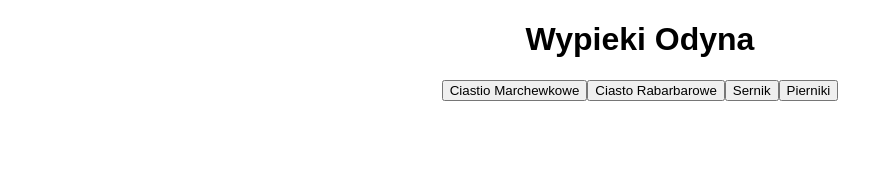
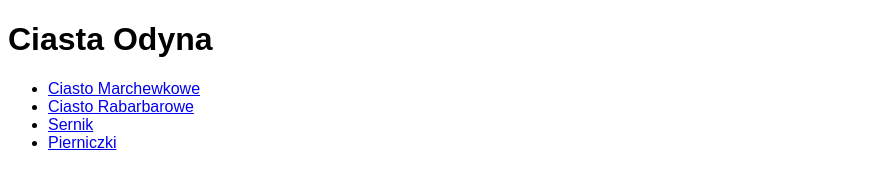
Before and after one commit to OzzyTheHuman/odin-recipes, a plain HTML site: page index.html in a window 1280 px wide. Shown: the whole page, without its empty margins (0-892 px from the left). Drawn offline with Linux system fonts and the light colour scheme.

```diff
--- a/index.html
+++ b/index.html
@@ -6,23 +6,13 @@
     <link rel="stylesheet" href="styles.css">
 </head>
 <body>
-    <h1>Wypieki Odyna</h1>
-<div class="container">
-    <form class="button" action="recipes/ciasto-marchewkowe.html">
-        <input type="submit" value="Ciastio Marchewkowe" />
-    </form>
+    <h1>Ciasta Odyna</h1>
+    <ul>
+        <li><a href="recipes/ciasto-marchewkowe.html">Ciasto Marchewkowe</a></li>
+        <li><a href="recipes/ciasto-rabarbar.html">Ciasto Rabarbarowe</a></li>
+        <li><a href="recipes/ciasto-sernik.html">Sernik</a></li>
+        <li><a href="recipes/pierniki.html">Pierniczki</a></li>
+    </ul>
 
-    <form class="button" action="recipes/ciasto-rabarbar.html">
-        <input type="submit" value="Ciasto Rabarbarowe" />
-    </form>
-
-    <form class="button" action="recipes/ciasto-sernik.html">
-        <input type="submit" value="Sernik" />
-    </form>
-
-    <form class="button" action="recipes/pierniki.html">
-        <input type="submit" value="Pierniki" />
-    </form>
-</div>
 </body>
 </html>
--- a/styles.css
+++ b/styles.css
@@ -1,11 +1,3 @@
 body {
     font-family: Arial, Helvetica, sans-serif;
 }
-h1 {
-    text-align: center;
-}
-.container {
-    display: flex;
-flex-direction: row;
-justify-content: center;
-}
```
